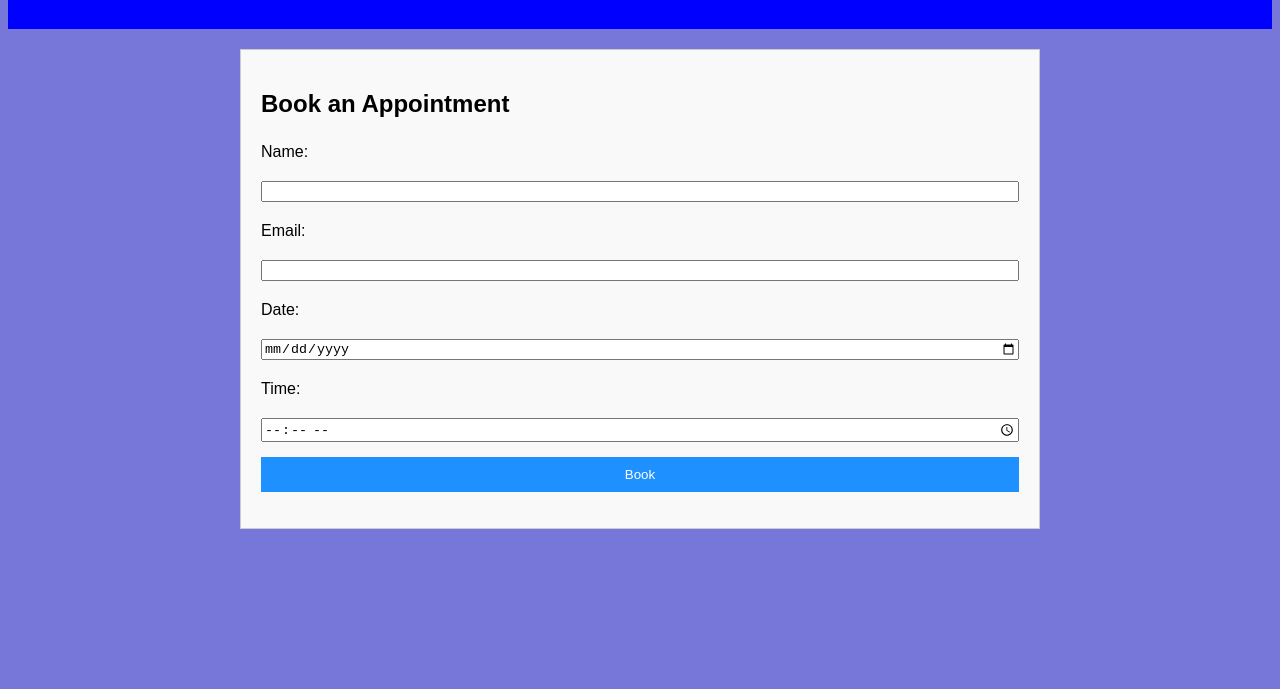
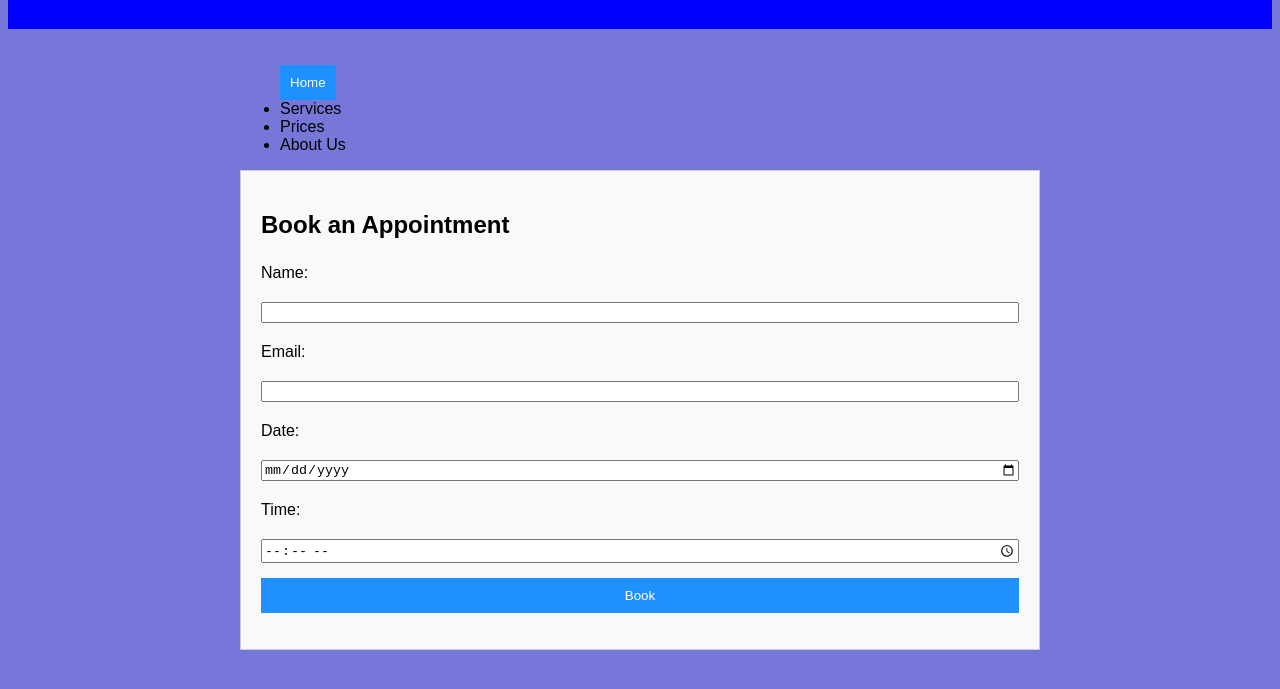
Before and after one commit to shakilislam3412/Projects, a plain HTML site: page index.html in a window 1280 px wide. Shown: the part 79-768 px from the top of the page. Drawn offline with Linux system fonts and the light colour scheme.

Commit message:
Update index.html

```diff
--- a/index.html
+++ b/index.html
@@ -10,6 +10,12 @@
        <h1>SPA Appointment Booking</h1>
     </header>
     <main>
+         <ul>
+                 <button>Home</button>
+                <li>Services</li>
+                <li>Prices</li>
+                <li>About Us</li>
+            </ul>
         <section id="form">
         <h2>Book an Appointment</h2>
         <form>
```
